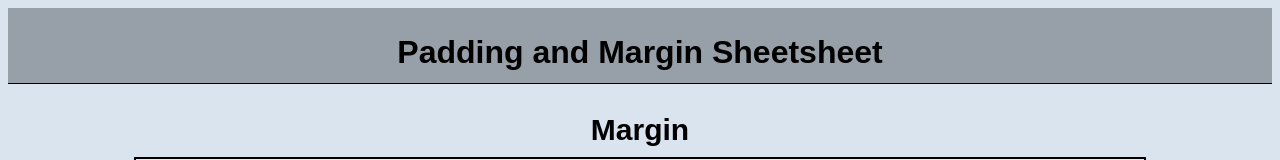
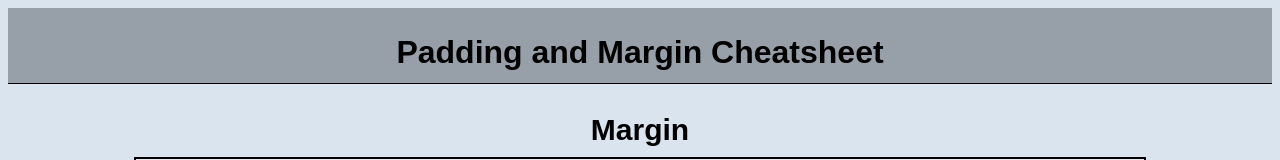
Before and after one commit to kelfromdablock/kelfromdablock.github.io, a plain HTML site: page CheatSheet/index.html in a window 1280 px wide. Shown: the top 160 px of the page. Drawn offline with Linux system fonts and the light colour scheme.

Commit message:
Update index.html

```diff
--- a/CheatSheet/index.html
+++ b/CheatSheet/index.html
@@ -5,7 +5,7 @@
         <title>Padding & Margin Cheatsheet</title>
     </head>
     <header>
-        <h1>Padding and Margin Sheetsheet</h1>
+        <h1>Padding and Margin Cheatsheet</h1>
     </header>
     <body>
         <br>
```
